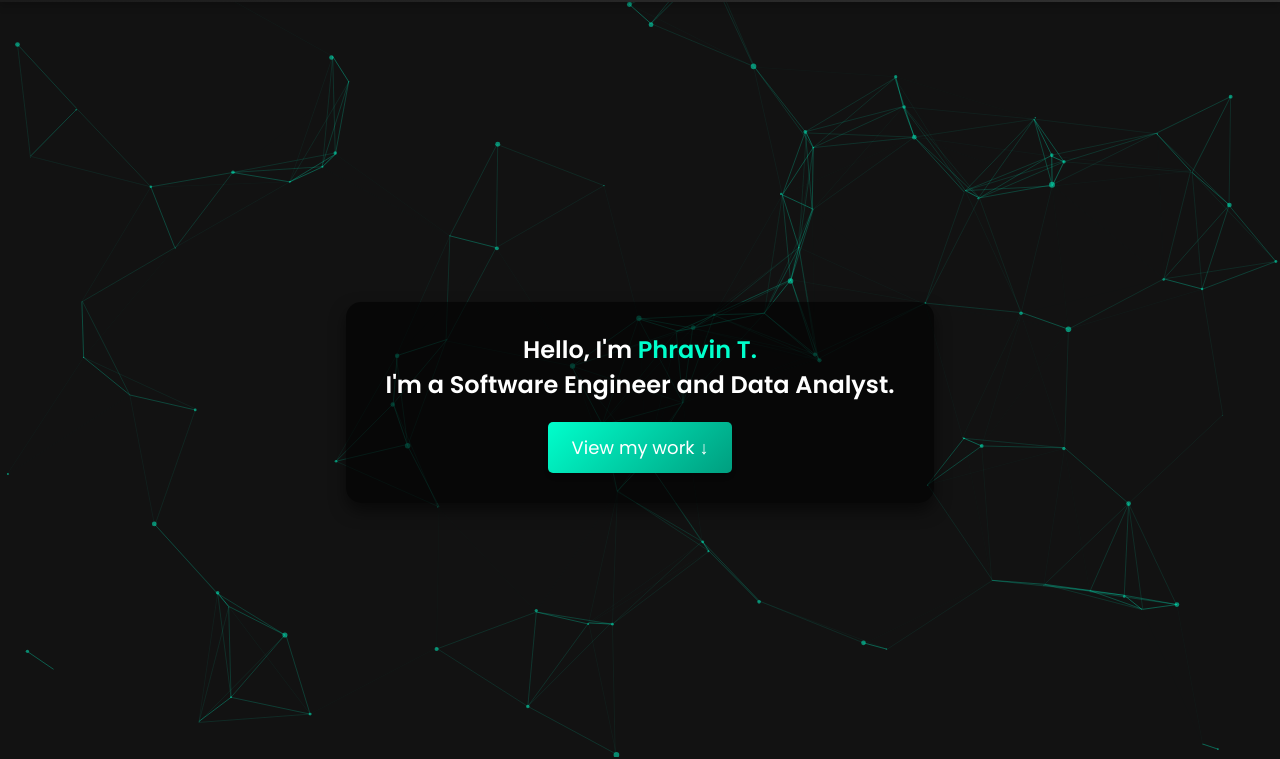
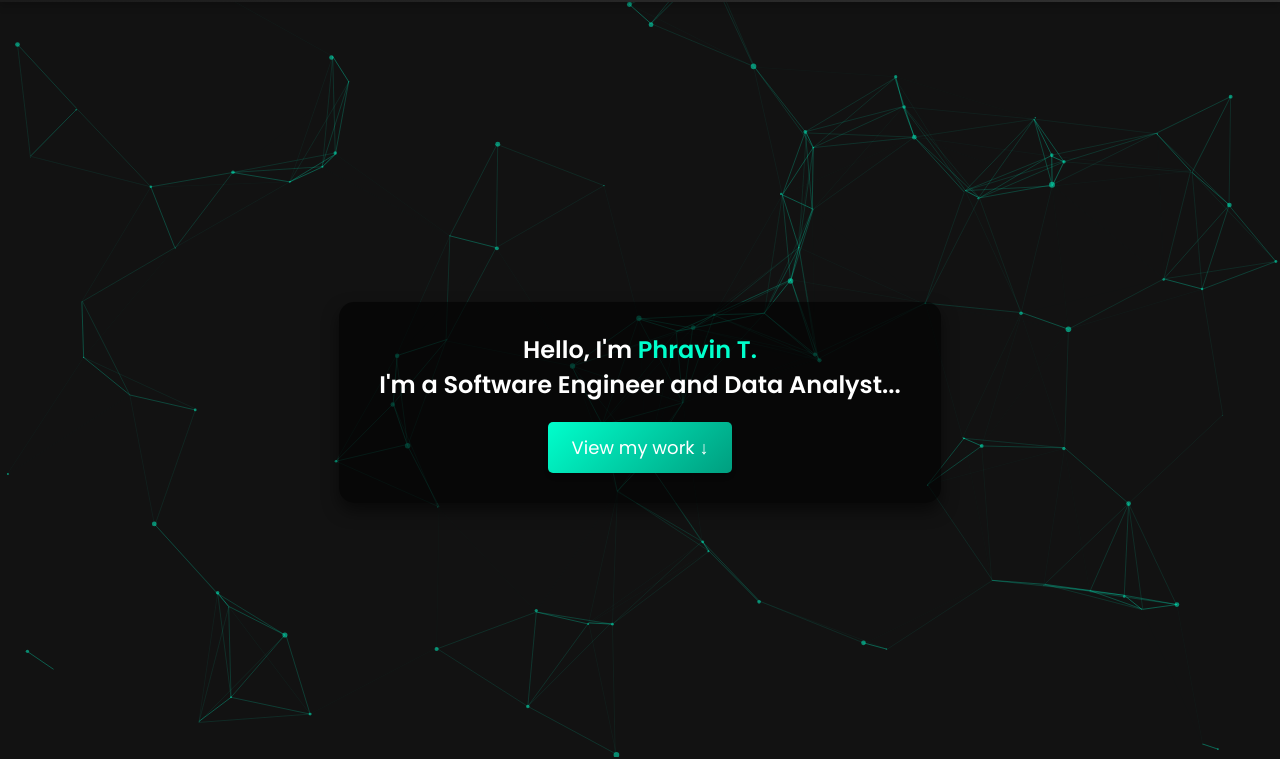
Before and after one commit to phravint/Myportfolio, a plain HTML site: page index.html in a window 1280 px wide. Shown: the part 43-802 px from the top of the page. Drawn offline with nearby package versions, Linux system fonts and the light colour scheme.

Commit message:
index.html

```diff
--- a/index.html
+++ b/index.html
@@ -29,7 +29,7 @@
     <section id="home" class="home-section">
         <div class="welcome-container">
             <h1>Hello, I'm <span class="highlight">Phravin T.</span></h1>
-            <h2>I'm a Software Engineer and Data Analyst.</h2>
+            <h2>I'm a Software Engineer and Data Analyst...</h2>
             <a href="#about" class="view-work-btn">View my work <span>&darr;</span></a>
         </div>
     </section>
```
